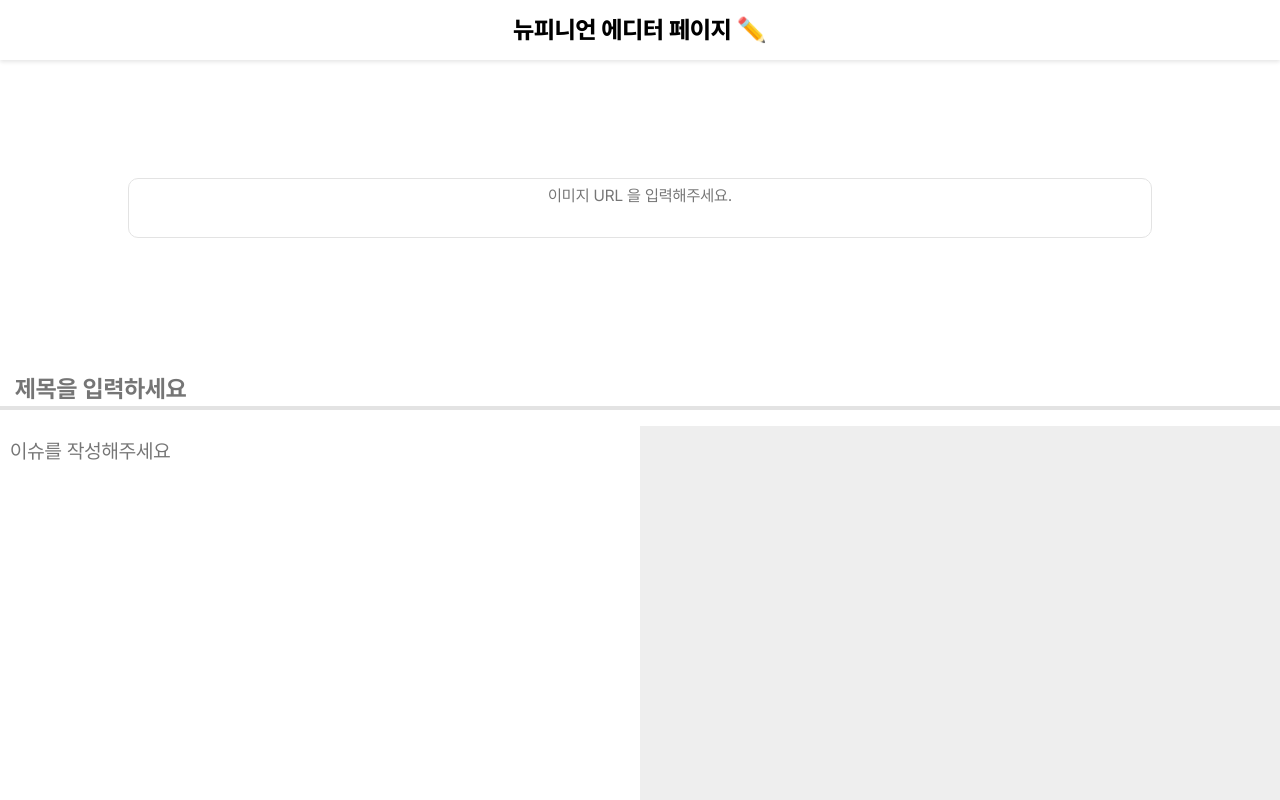
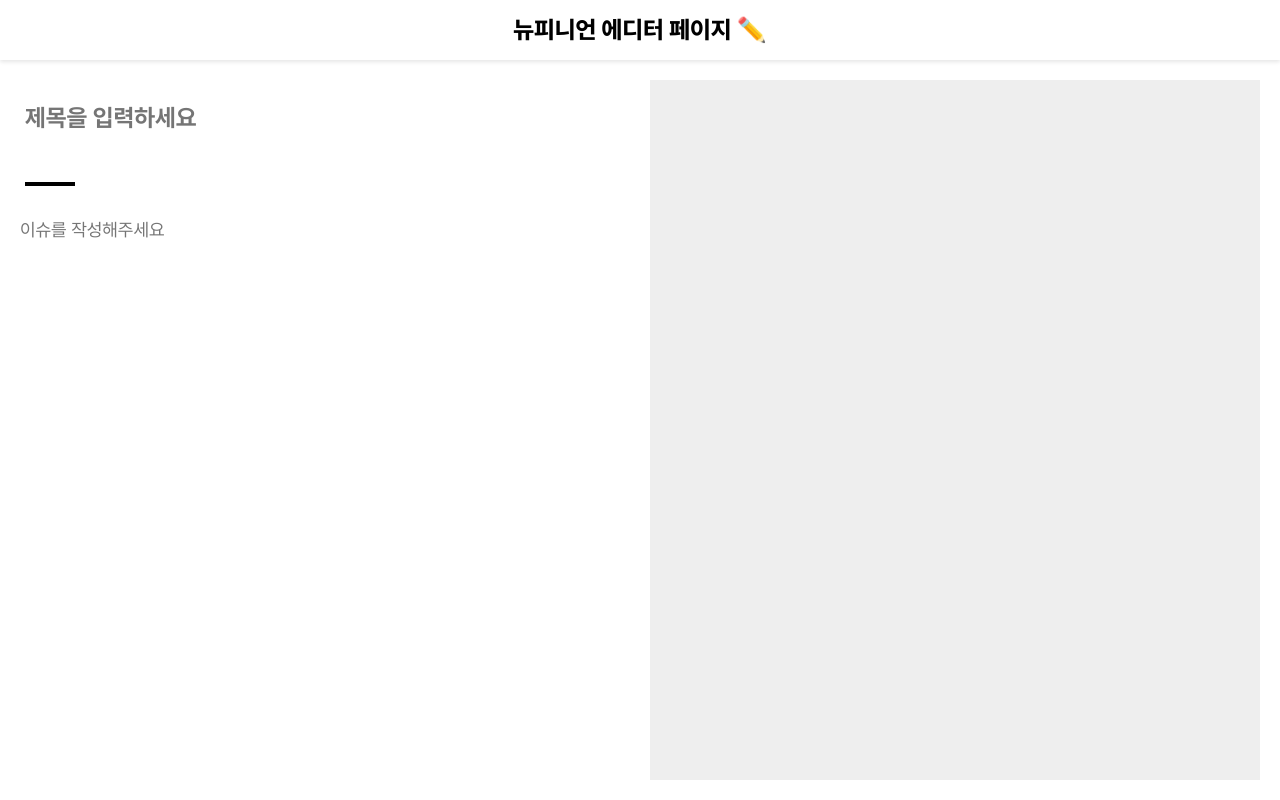
Before and after one commit to Neupinion/neupinion-admin, a React (Create React App) app: page /issue in a window 1280 px wide. Built offline with nearby package versions, Linux system fonts and the light colour scheme.

Commit message:
style: 에디터 디자인 변경

```diff
--- a/src/features/markdown/components/Editor.tsx
+++ b/src/features/markdown/components/Editor.tsx
@@ -17,10 +17,10 @@
 export default Editor
 
 const EditorTextBox = styled.textarea`
-  font-size: 20px;
+  font-size: 18px;
   height: 100%;
   overflow: auto;
-  width: 50%;
+  width: 100%;
   outline: none;
   border: none;
   resize: none;
--- a/src/features/markdown/components/MarkdownPreview.tsx
+++ b/src/features/markdown/components/MarkdownPreview.tsx
@@ -3,13 +3,16 @@
 import React, { useEffect, useState } from 'react'
 
 interface MarkdownPreviewProps {
+  title: string
   content: string
 }
 
 export const MarkdownPreview: React.FC<MarkdownPreviewProps> = ({
+  title,
   content,
 }) => {
   const [html, setHtml] = useState('')
+  const [titleHtml, setTitleHtml] = useState('')
 
   useEffect(() => {
     const parseMarkdown = async () => {
@@ -23,13 +26,44 @@
     parseMarkdown().then(r => r)
   }, [content])
 
-  return <MarkdownView dangerouslySetInnerHTML={{ __html: html }} />
+  useEffect(() => {
+    const parseMarkdown = async () => {
+      const rawMarkup = await marked.parse(title)
+      setTitleHtml(rawMarkup)
+    }
+
+    parseMarkdown().then(r => r)
+  }, [title])
+
+  return (
+    <MarkdownContainer>
+      <TitleMarkdownView dangerouslySetInnerHTML={{ __html: titleHtml }} />
+      <MarkdownView dangerouslySetInnerHTML={{ __html: html }} />
+    </MarkdownContainer>
+  )
 }
+
+const MarkdownContainer = styled.div`
+  display: flex;
+  flex-direction: column;
+  background: #eeeeee;
+  height: 100%;
+`
+
+const TitleMarkdownView = styled.h1`
+  margin-top: 10px;
+  min-height: 50px;
+  width: 100%;
+  max-height: fit-content;
+  font-size: 26px;
+  padding-top: 10px;
+  padding-inline: 15px;
+  margin-bottom: 70px;
+`
 
 const MarkdownView = styled.div`
   height: 100%;
-  width: 50%;
-  background: #eeeeee;
+  width: 100%;
   font-size: 18px;
-  padding: 10px;
+  padding-inline: 15px;
 `
--- a/src/features/markdown/components/WritingTitle.tsx
+++ b/src/features/markdown/components/WritingTitle.tsx
@@ -1,19 +1,42 @@
 import styled from 'styled-components'
-import React, { useState } from 'react'
+import React, { useCallback, useEffect, useRef } from 'react'
 
-const WritingTitle = () => {
-  const [title, setTitle] = useState('')
+interface TitleProps {
+  onChange: (title: string) => void
+}
 
+const WritingTitle = (props: TitleProps) => {
   const handleKeyDown = (event: React.KeyboardEvent<HTMLTextAreaElement>) => {
     if (event.key === 'Enter') {
       event.preventDefault()
     }
   }
 
+  const textareaRef = useRef<HTMLTextAreaElement>(null)
+
+  const handleInput = useCallback(() => {
+    const textarea = textareaRef.current
+    if (textarea) {
+      textarea.style.height = 'auto' // Reset height to auto to calculate new height correctly
+      textarea.style.height = `${textarea.scrollHeight}px` // Set new height based on scrollHeight
+    }
+  }, [])
+
+  useEffect(() => {
+    const textarea = textareaRef.current
+    if (textarea) {
+      textarea.addEventListener('input', handleInput)
+      return () => {
+        textarea.removeEventListener('input', handleInput)
+      }
+    }
+  }, [handleInput])
+
   return (
     <Title
+      ref={textareaRef}
       placeholder={'제목을 입력하세요'}
-      onChange={e => setTitle(e.target.value)}
+      onChange={e => props.onChange(e.target.value)}
       onKeyDown={handleKeyDown}
     />
   )
@@ -22,16 +45,16 @@
 export default WritingTitle
 
 const Title = styled.textarea`
-  background: #ffffff;
   font-size: 24px;
-  height: 50px;
+  min-height: 50px;
+  padding-top: 15px;
+  padding-inline: 15px;
   width: 100%;
-  overflow-x: auto;
-  overflow-y: hidden;
-  white-space: nowrap;
   outline: none;
   border: none;
   resize: none;
-  padding: 15px;
   font-weight: bold;
+  margin: 0;
+  white-space: pre-wrap;
+  overflow: hidden;
 `
--- a/src/pages/IssueWritePage.tsx
+++ b/src/pages/IssueWritePage.tsx
@@ -3,37 +3,24 @@
 import { MarkdownPreview } from '../features/markdown/components/MarkdownPreview'
 import TitleBox from '../features/markdown/components/WritingTitle'
 import Editor from '../features/markdown/components/Editor'
+import WritingTitle from '../features/markdown/components/WritingTitle'
 
 function IssueWritePage() {
+  const [title, setTitle] = useState('')
   const [content, setContent] = useState('')
-  const [imageUrl, setImageUrl] = useState('')
-
-  const handleImageUrlChange = (
-    event: React.ChangeEvent<HTMLTextAreaElement>,
-  ) => {
-    setImageUrl(event.target.value)
-  }
 
   return (
     <Container>
-      <ImageInputContainer>
-        {!imageUrl && (
-          <ImageInput
-            placeholder="이미지 URL 을 입력해주세요."
-            value={imageUrl}
-            onChange={handleImageUrlChange}
-          />
-        )}
-        {imageUrl && <ImagePreview src={imageUrl} alt="Image preview" />}
-      </ImageInputContainer>
-      <FixedTitle>
-        <TitleBox />
-        <LineDivider />
-      </FixedTitle>
       <WritingContainer>
+        <FixedTitle>
+          <WritingTitle onChange={setTitle} />
+          <LineDivider />
+        </FixedTitle>
         <Editor onChange={setContent} />
-        <MarkdownPreview content={content} />
       </WritingContainer>
+      <MarkdownContainer>
+        <MarkdownPreview title={title} content={content} />
+      </MarkdownContainer>
     </Container>
   )
 }
@@ -44,62 +31,44 @@
   height: 100%;
   width: 100%;
   display: flex;
-  flex-direction: column;
-  overflow: auto;
+  flex-direction: row;
+  overflow: hidden;
+  padding: 10px;
 `
 
 const FixedTitle = styled.div`
   position: sticky;
   background-color: ${({ theme: { colors } }) => colors.white};
-  height: 60px;
+  min-height: 30px;
+  max-height: fit-content;
   width: 100%;
   display: flex;
   flex-direction: column;
-`
-
-const ImageInputContainer = styled.div`
-  display: flex;
-  flex-direction: column;
-  width: 100%;
-  height: 40%;
-  align-items: center;
-  justify-content: center;
-  overflow: hidden;
-`
-
-const ImageInput = styled.textarea`
-  width: 80%;
-  padding: 5px;
-  border: 1px solid #e3e3e3;
-  border-radius: 10px;
-  outline: none;
-  overflow-x: auto;
-  overflow-y: hidden;
-  white-space: nowrap;
-  resize: none;
-  text-align: center;
-  height: fit-content;
-`
-
-const ImagePreview = styled.img`
-  max-width: 100%;
-  max-height: 100%;
-  object-fit: contain;
+  margin-bottom: 20px;
 `
 
 const LineDivider = styled.hr`
   height: 2px;
+  width: 50px;
   padding: 2px;
-  background: #e3e3e3;
+  margin-top: 10px;
+  margin-left: 15px;
+  background: ${({ theme: { colors } }) => colors.black};
   border: none;
-  margin: 0;
 `
 
 const WritingContainer = styled.div`
-  margin-top: 10px;
+  margin-top: 15px;
   min-height: calc(100% - 60px);
   max-height: fit-content;
   display: flex;
-  flex-direction: row;
-  width: 100%;
+  flex-direction: column;
+  width: 50%;
 `
+
+const MarkdownContainer = styled.div`
+  width: 50%;
+  height: 100%;
+  overflow: auto;
+  padding: 10px;
+`
```
Also changed, not shown: src/pages/IssuePostingPage.tsx (added, +65 -0 lines).
